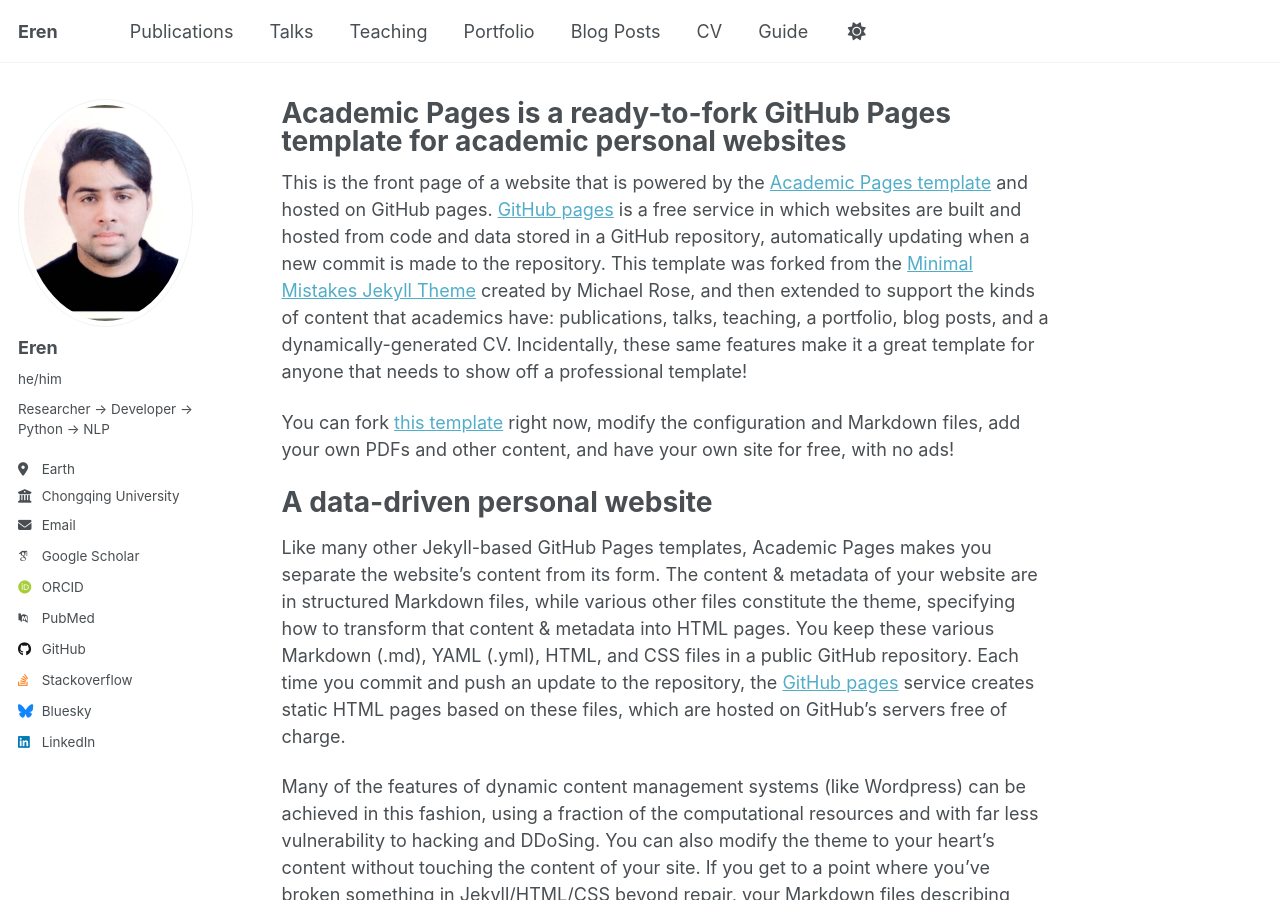
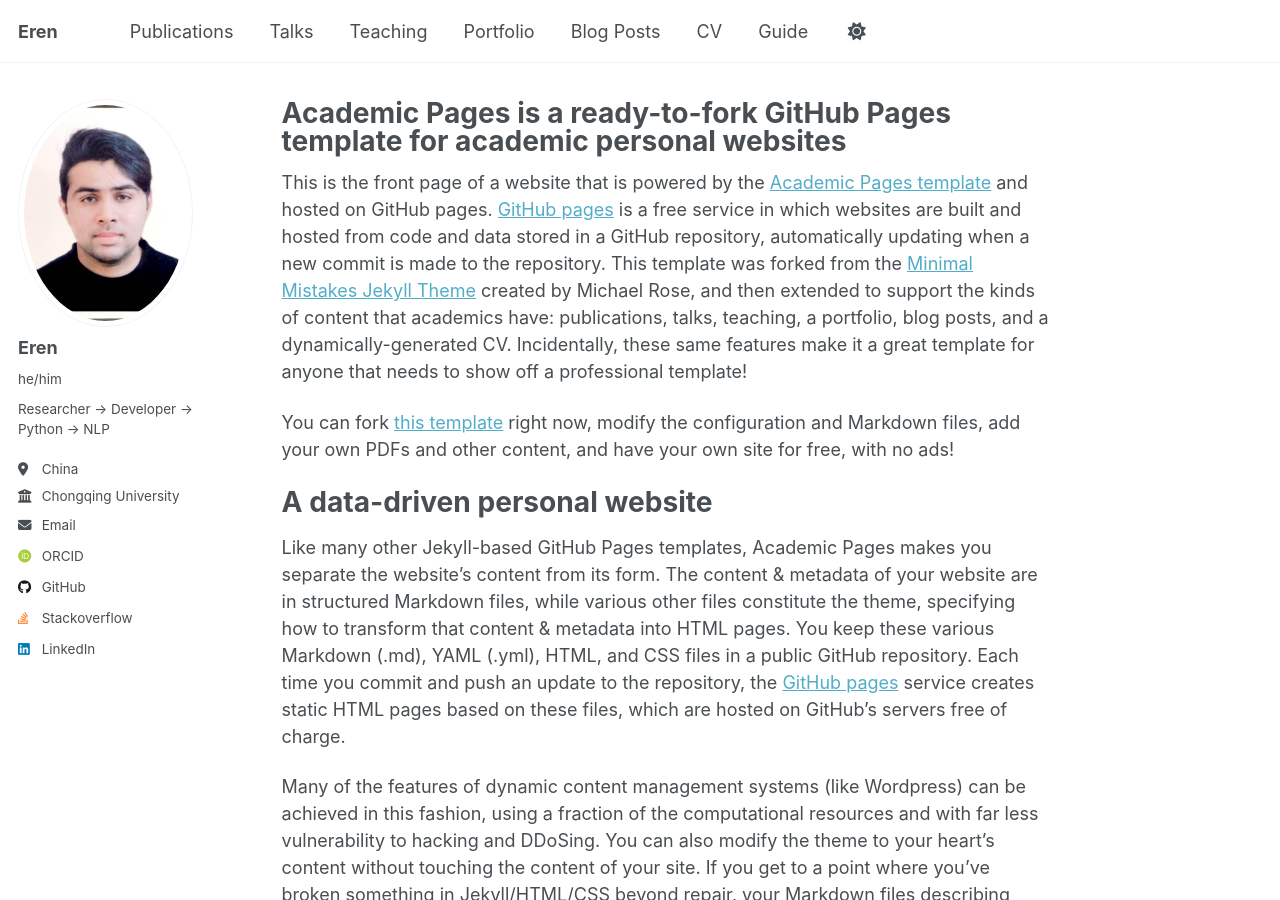
Before and after one commit to uroosehar/uroosehar.github.io, a Jekyll site: the page built from _pages/about.md, in a window 1280 px wide and 900 px high. Built offline with Jekyll 4.4.1, drawn with Linux system fonts in a browser that asks for light colours; some web fonts are replaced; a script that is not in the unit is left out.

Commit message:
Update _config.yml

```diff
--- a/_config.yml
+++ b/_config.yml
@@ -26,7 +26,7 @@ author:
   name             : "Eren"
   pronouns         : "he/him" # example: "she/her"
   bio              : "Researcher -> Developer -> Python -> NLP"
-  location         : "Earth"
+  location         : "China "
   employer         : "Chongqing University"
   uri              : # URL
   email            : "nouman.laravel@outlook.com"
@@ -34,11 +34,11 @@ author:
   # Academic websites
   academia         : # URL
   arxiv            : # URL - Update with the correct link to your profile
-  googlescholar    : "https://scholar.google.com/citations?user=PS_CX0AAAAAJ"
+  googlescholar    : # "https://scholar.google.com/citations?user=PS_CX0AAAAAJ"
   impactstory      : # URL
   orcid            : "https://orcid.org/0009-0009-0455-6034"
   semantic         : # URL
-  pubmed           : "https://www.ncbi.nlm.nih.gov/pubmed/?term=john+snow"
+  pubmed           : # "https://www.ncbi.nlm.nih.gov/pubmed/?term=john+snow"
   researchgate     : # URL
   scopus           : # URL
 
@@ -48,11 +48,11 @@ author:
   dribbble         : # Username
   github           : "erenneu"
   kaggle           : # Username
-  stackoverflow    : 8952947/eren # User number or user number and name (i.e., use "1" or "1/jeff-atwood")
+  stackoverflow    : "8952947/eren" # User number or user number and name (i.e., use "1" or "1/jeff-atwood")
 
   # Social media
   artstation       : # Username
-  bluesky          : "bsky.app" # Replace this with you Bluesky username
+  bluesky          : # "bsky.app" # Replace this with you Bluesky username
   facebook         : # Username
   flickr           : # Username
   foursquare       : # Username
@@ -61,7 +61,7 @@ author:
   keybase          : # Username
   instagram        : # Username
   lastfm           : # Username
-  linkedin         : nouman448 # nouman448
+  linkedin         : "nouman448" # nouman448
   mastodon         : # URL
   medium           : # URL
   pinterest        : # Username
```
